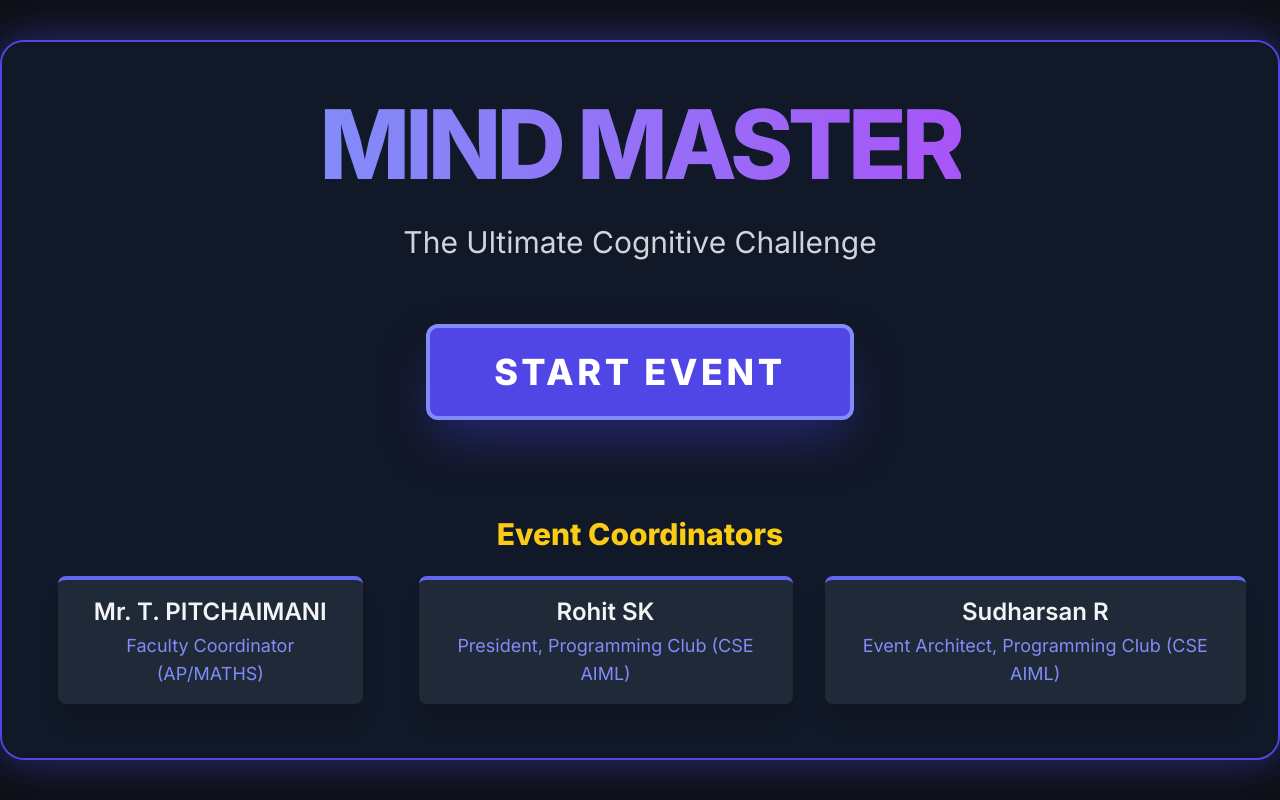
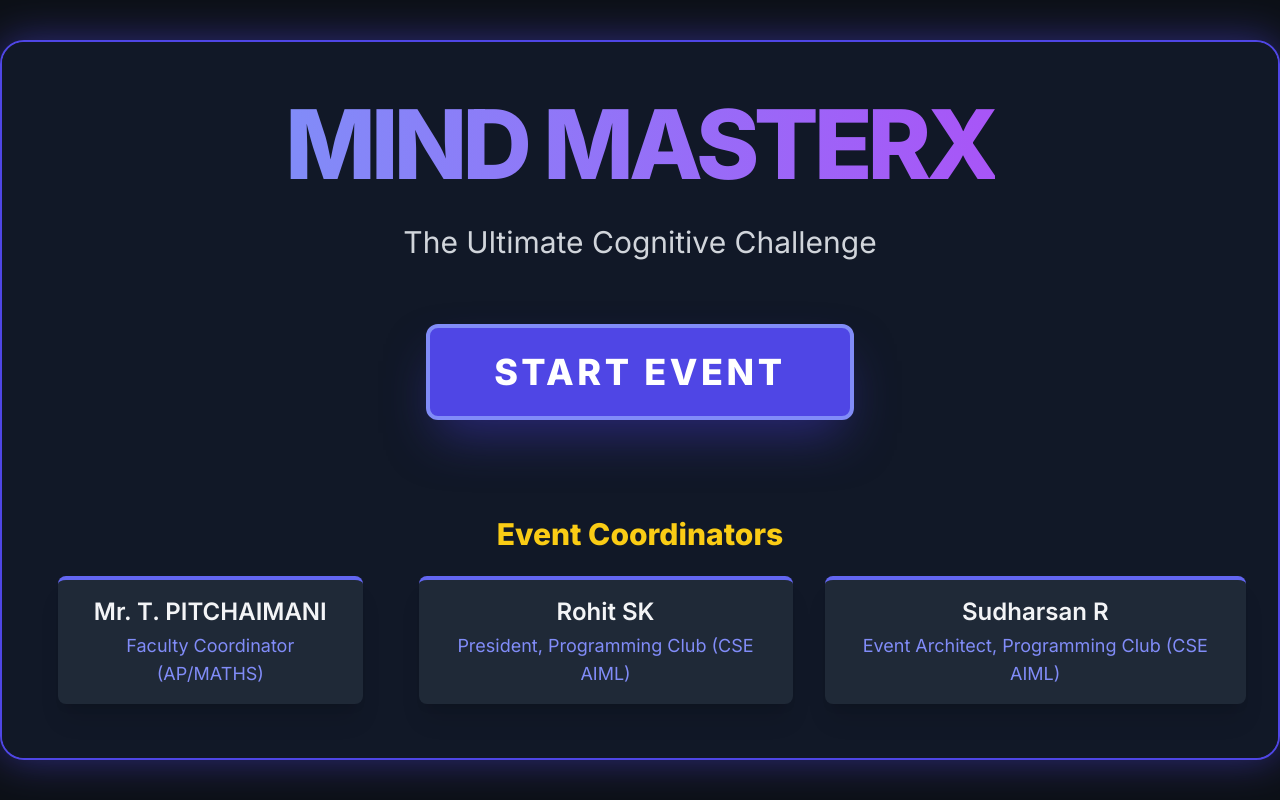
Before and after one commit to krct-pc/mindmasters, a plain HTML site: page index.html in a window 1280 px wide. Drawn offline with nearby package versions, Linux system fonts and the light colour scheme.

Commit message:
Update index.html

```diff
--- a/index.html
+++ b/index.html
@@ -3,7 +3,7 @@
 <head>
     <meta charset="UTF-8">
     <meta name="viewport" content="width=device-width, initial-scale=1.0">
-    <title>Mind Master - Event Screen</title>
+    <title>Mind Masterx - Event Screen</title>
     <!-- Load Tailwind CSS -->
     <script src="https://cdn.tailwindcss.com"></script>
     <!-- Load Tone.js for the Time Up sound -->
@@ -224,7 +224,7 @@
 
         appEl.innerHTML = `
             <div class="flex flex-col h-full justify-center items-center p-8 bg-gray-900">
-                <h1 class="text-8xl font-extrabold text-transparent bg-clip-text bg-gradient-to-r from-indigo-400 to-purple-500 mb-8 tracking-tighter">MIND MASTER</h1>
+                <h1 class="text-8xl font-extrabold text-transparent bg-clip-text bg-gradient-to-r from-indigo-400 to-purple-500 mb-8 tracking-tighter">MIND MASTERX</h1>
                 <p class="text-3xl font-light text-gray-300 mb-16">The Ultimate Cognitive Challenge</p>
 
                 <!-- SINGLE START BUTTON TO GO TO SELECTION PAGE -->
```
